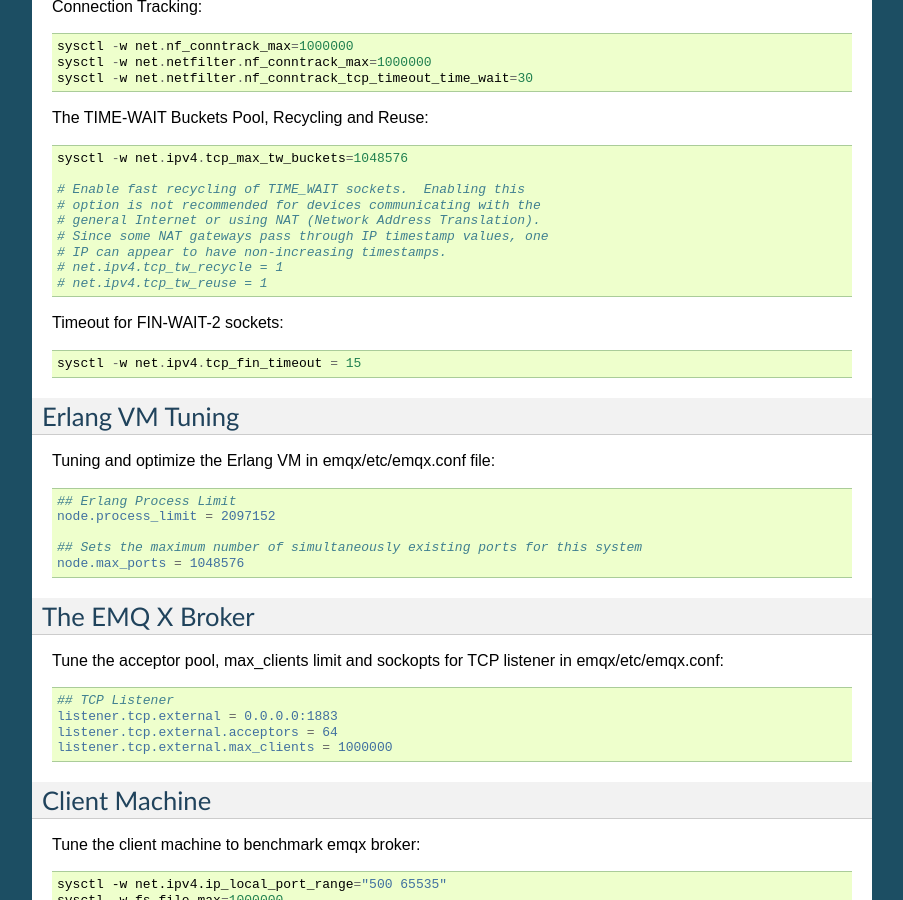
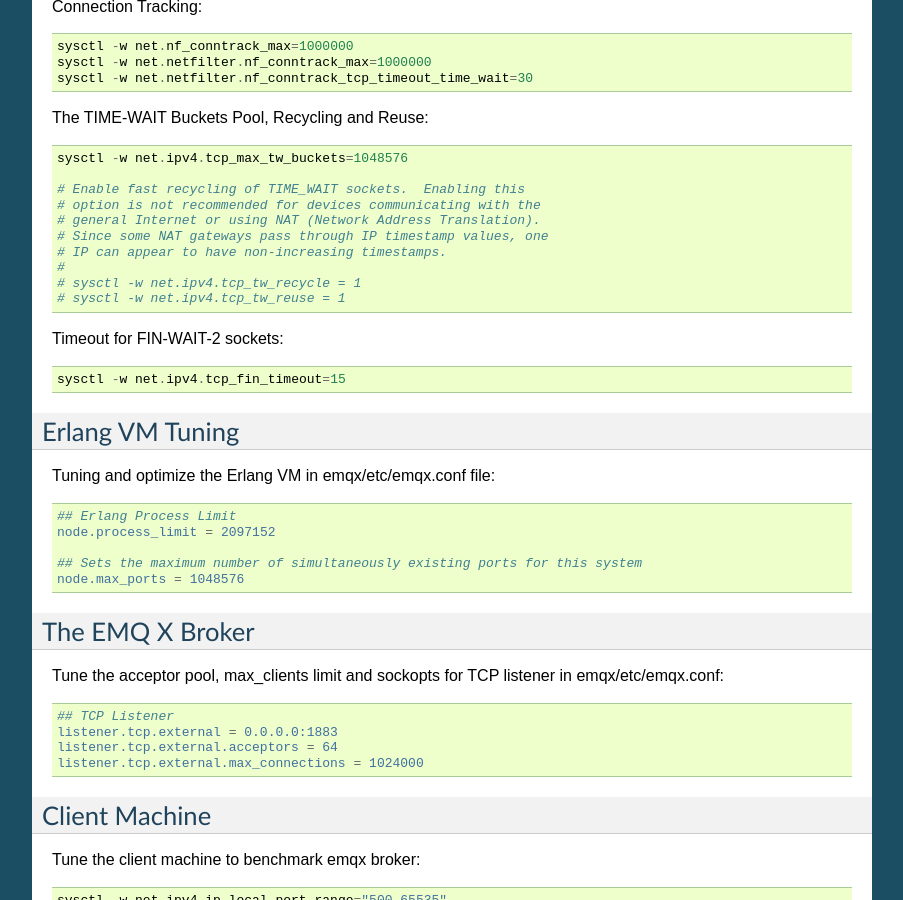
Before and after one commit to emqxarchive/emqx-docs-en, a Sphinx documentation site: the page built from source/tune.rst, in a window 1280 px wide and 900 px high, scrolled down 1156 px. Shown: the whole window, without its empty margins (198-1101 px from the left). Built offline with Sphinx 7.4.7, drawn with Linux system fonts in a browser that asks for light colours.

Commit message:
Fix shell command issues

```diff
--- a/source/tune.rst
+++ b/source/tune.rst
@@ -78,12 +78,13 @@
     # general Internet or using NAT (Network Address Translation).
     # Since some NAT gateways pass through IP timestamp values, one
     # IP can appear to have non-increasing timestamps.
-    # net.ipv4.tcp_tw_recycle = 1
-    # net.ipv4.tcp_tw_reuse = 1
+    #
+    # sysctl -w net.ipv4.tcp_tw_recycle = 1
+    # sysctl -w net.ipv4.tcp_tw_reuse = 1
 
 Timeout for FIN-WAIT-2 sockets::
 
-    sysctl -w net.ipv4.tcp_fin_timeout = 15
+    sysctl -w net.ipv4.tcp_fin_timeout=15
 
 ----------------
 Erlang VM Tuning
@@ -110,7 +111,7 @@
     ## TCP Listener
     listener.tcp.external = 0.0.0.0:1883
     listener.tcp.external.acceptors = 64
-    listener.tcp.external.max_clients = 1000000
+    listener.tcp.external.max_connections = 1024000
 
 --------------
 Client Machine
```
